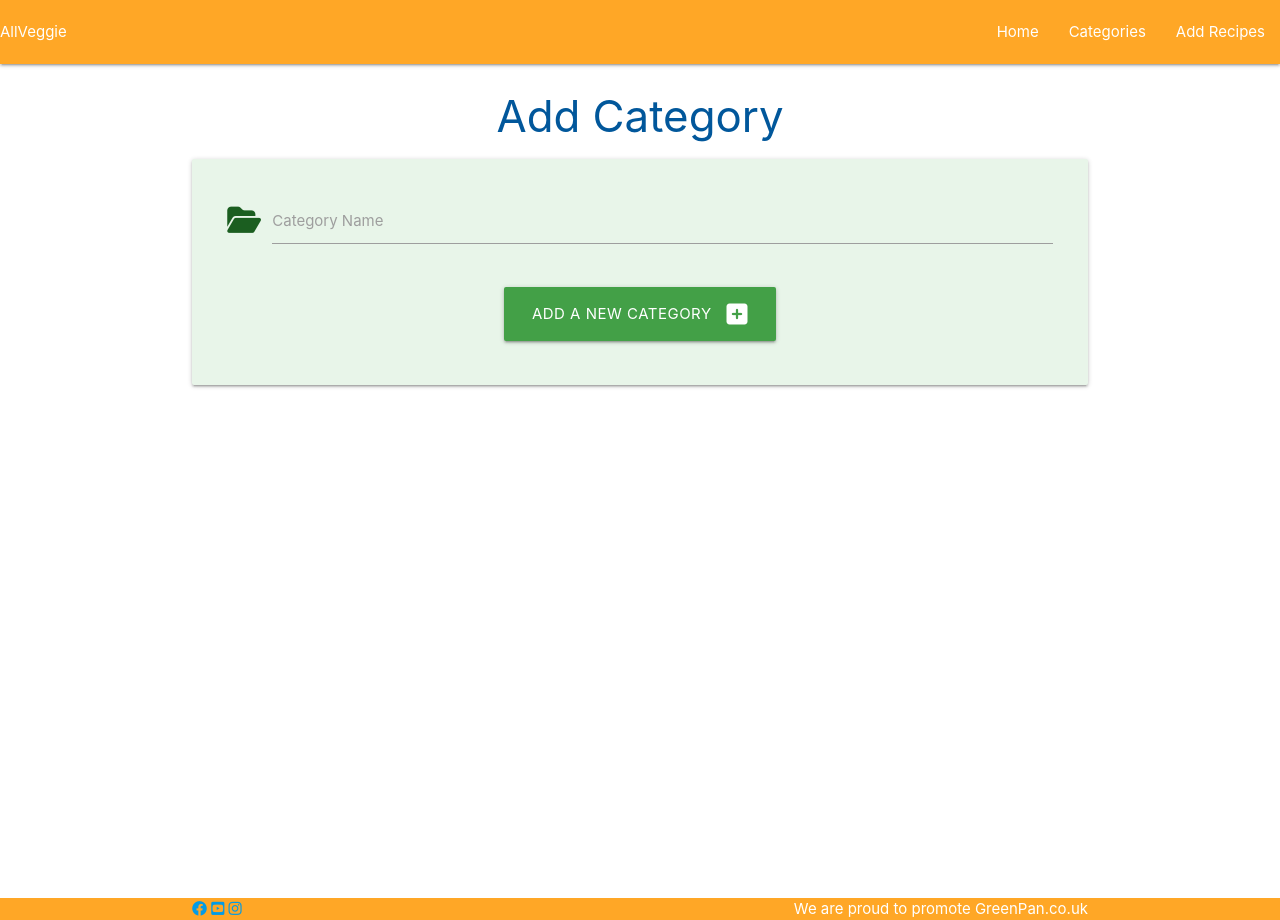
After one commit to CarylThom/AllVeggie, a Flask app: page /add_category in a window 1280 px wide. The commit adds this page. Run offline with Flask 2, Linux system fonts and the light colour scheme; some libraries are stand-ins or nearby versions.

Commit message:
Add category and new category functions

```diff
--- a/taskmanager/routes.py
+++ b/taskmanager/routes.py
@@ -1,4 +1,4 @@
-from flask import render_template
+from flask import render_template, request, redirect, url_for
 from taskmanager import app, db
 from taskmanager.models import Category, Recipe
 
@@ -6,3 +6,18 @@ from taskmanager.models import Category, Recipe
 @app.route("/")
 def home():
     return render_template("recipes.html")
+
+
+@app.route("/categories")
+def categories():
+    return render_template("categories.html")
+
+
+@app.route("/add_category", methods=["GET", "POST"])
+def add_category():
+    if request.method == "POST":
+        category = Category(category_name=request.form.get("category_name"))
+        db.session.add(category)
+        db.session.commit()
+        return redirect(url_for("categories"))
+    return render_template("add_category.html")
--- /dev/null
+++ b/taskmanager/templates/add_category.html
@@ -0,0 +1,27 @@
+{% extends "base.html" %}
+{% block content %}
+
+<h3 class="light-blue-text text-darken-4 center-align">Add Category</h3>
+
+<div class="row card-panel green lighten-5">
+    <form class="col s12" method="POST" action="{{ url_for('add_category') }}">
+        <!-- category name -->
+        <div class="row">
+            <div class="input-field col s12">
+                <i class="fas fa-folder-open prefix green-text text-darken-4"></i>
+                <input id="category_name" name="category_name" minlength="3" maxlength="25" type="text" class="validate" required>
+                <label for="category_name">Category Name</label>
+            </div>
+        </div>
+        <!-- submit button -->
+        <div class="row">
+            <div class="col s12 center-align">
+                <button type="submit" class="btn-large green darken-1">
+                    Add A New Category <i class="fas fa-plus-square right"></i>
+                </button>
+            </div>
+        </div>
+    </form>
+</div>
+
+{% endblock %}
--- a/taskmanager/templates/base.html
+++ b/taskmanager/templates/base.html
@@ -26,7 +26,7 @@
                 <a href="#" data-target="mobile-demo" class="sidenav-trigger"><i class="fas fa-bars"></i></a>
                 <ul class="right hide-on-med-and-down">
                     <li><a href="{{ url_for('home') }}">Home</a></li>
-                    <li><a href="">Categories</a></li>
+                    <li><a href="{{ url_for('categories') }}">Categories</a></li>
                     <li><a href="">Add Recipes</a></li>
                 </ul>
             </div>
@@ -35,7 +35,7 @@
         <!-- mobile navbar-->
         <ul class="sidenav" id="mobile-navbar">
             <li><a href="{{ url_for('home') }}">Home</a></li>
-            <li><a href="">Categories</a></li>
+            <li><a href="{{ url_for('categories') }}">Categories</a></li>
             <li><a href="">Add Recipes</a></li>
         </ul>
     </header>
@@ -46,10 +46,13 @@
         {% endblock %}
     </main>
 
-    <footer class="page-footer orange darken-1">
+    <footer class="orange lighten-1">
         <div class="footer-text">
             <div class="container">
-                <a class="white-text right" href="https://www.greenpan.co.uk" target="_blank">We are proud to promote
+                <a class="social" href="https://www.facebook.com" target="_blank"><i class="fab fa-facebook"> </i>
+                          <a href="https://www.youtube.com" target="_blank"><i class="fab fa-youtube-square"></i>
+                          <a href="https://www.instagram.com" target="_blank"><i class="fab fa-instagram"> </i></a>
+                <a class="white-text right" href="https://www.greenpan.co.uk" target="_blank" alt="noopener">We are proud to promote
                     GreenPan.co.uk</a>
 
             </div>
```
Also changed, not shown: taskmanager/templates/categories.html (added, +14 -0 lines), README.md.
